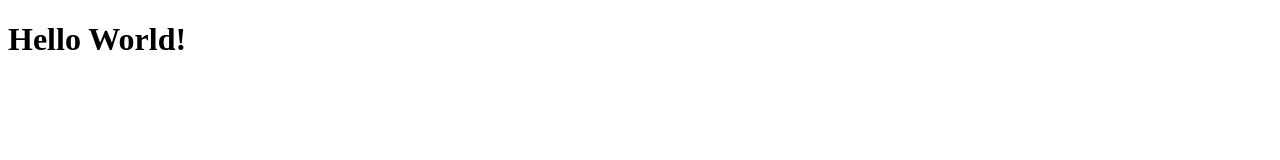
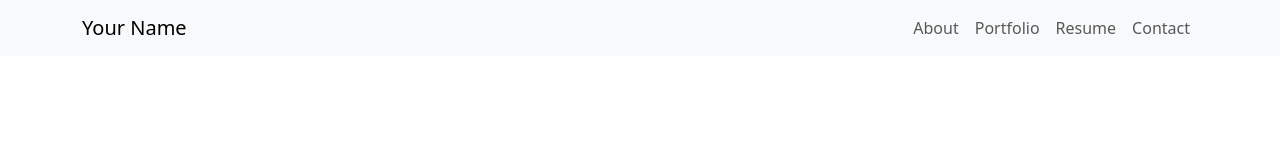
Before and after one commit to GiovaniLosper/giovanilosper.github.io, a plain HTML site: page index.html in a window 1280 px wide. Drawn offline with nearby package versions, Linux system fonts and the light colour scheme.

Commit message:
nav patch

```diff
--- a/css/style.css
+++ b/css/style.css
@@ -0,0 +1,9 @@
+body {
+    padding-top: 56px; /* Offset for fixed navbar */
+}
+
+section {
+    padding: 60px 0;
+}
+
+/* Add more custom styles here */
--- a/index.html
+++ b/index.html
@@ -3,9 +3,37 @@
 <head>
     <meta charset="UTF-8">
     <meta name="viewport" content="width=device-width, initial-scale=1.0">
+    <link href="https://cdn.jsdelivr.net/npm/bootstrap@5.3.3/dist/css/bootstrap.min.css" rel="stylesheet" integrity="sha384-QWTKZyjpPEjISv5WaRU9OFeRpok6YctnYmDr5pNlyT2bRjXh0JMhjY6hW+ALEwIH" crossorigin="anonymous">
     <title>Giovani Losper - Portfolio Website</title>
 </head>
 <body>
-    <h1> Hello World!</h1>
+    <nav class="navbar navbar-expand-lg navbar-light bg-light fixed-top">
+        <div class="container">
+            <a class="navbar-brand" href="#">Your Name</a>
+            <button class="navbar-toggler" type="button" data-bs-toggle="collapse" data-bs-target="#navbarNav" aria-controls="navbarNav" aria-expanded="false" aria-label="Toggle navigation">
+                <span class="navbar-toggler-icon"></span>
+            </button>
+            <div class="collapse navbar-collapse" id="navbarNav">
+                <ul class="navbar-nav ms-auto">
+                    <li class="nav-item">
+                        <a class="nav-link" href="#about">About</a>
+                    </li>
+                    <li class="nav-item">
+                        <a class="nav-link" href="#portfolio">Portfolio</a>
+                    </li>
+                    <li class="nav-item">
+                        <a class="nav-link" href="#resume">Resume</a>
+                    </li>
+                    <li class="nav-item">
+                        <a class="nav-link" href="#contact">Contact</a>
+                    </li>
+                </ul>
+            </div>
+        </div>
+    </nav>
+
+
+
+    <script src="https://cdn.jsdelivr.net/npm/bootstrap@5.3.3/dist/js/bootstrap.bundle.min.js" integrity="sha384-YvpcrYf0tY3lHB60NNkmXc5s9fDVZLESaAA55NDzOxhy9GkcIdslK1eN7N6jIeHz" crossorigin="anonymous"></script>
 </body>
 </html>
```
